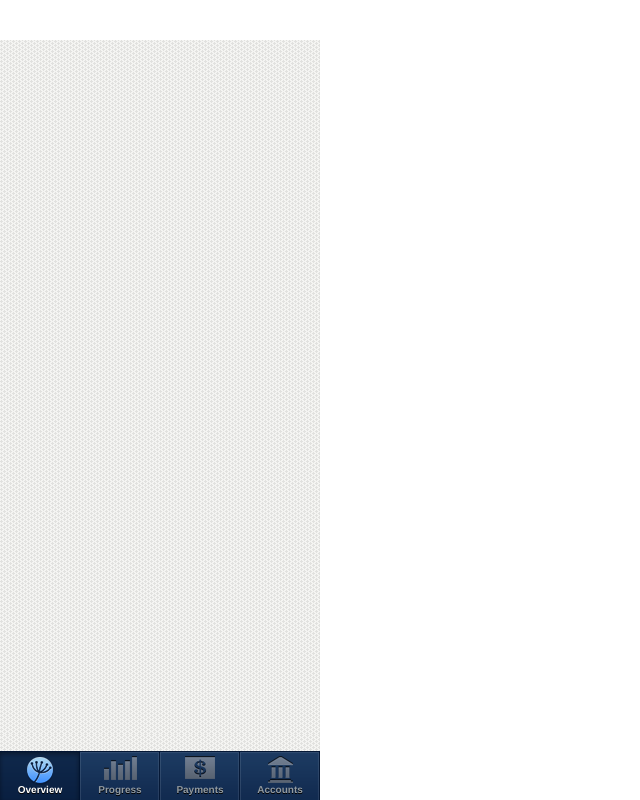
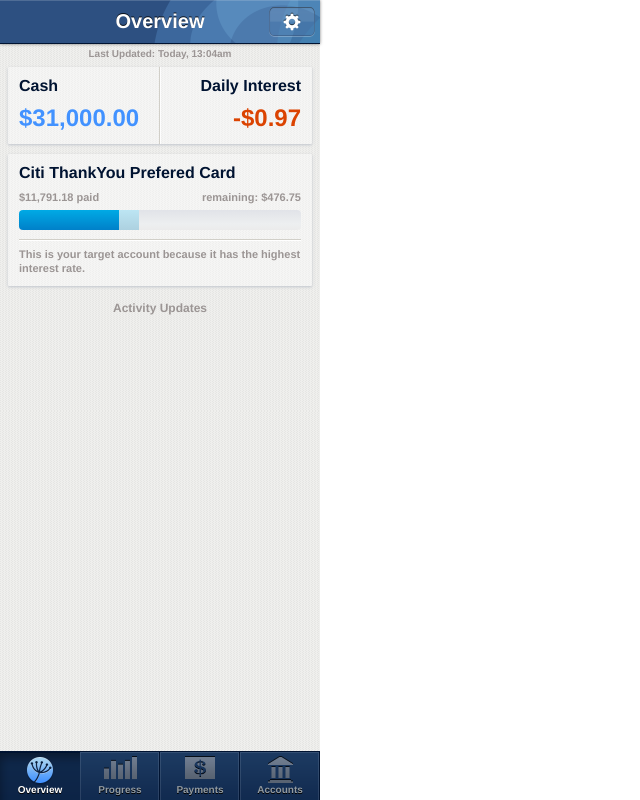
Before and after one commit to marshallbrekka/mobile, a plain HTML site: page app/index.html at #/overview in a window 1280 px wide. Shown: the whole page, without its empty margins (0-640 px from the left). Drawn offline with Linux system fonts and the light colour scheme.

Commit message:
overview page almost completely styled

```diff
--- a/app/css/app.css
+++ b/app/css/app.css
@@ -3,20 +3,77 @@
     position:absolute;
     top:0;
     left:0;
+    width:320px;
     bottom:0;
-    width:320px;
-    font-family:Helvetica,Arial;
+    margin:0;
+    padding:0;
+/*    font-family:"HelveticaNeue-Light", "Helvetica Neue Light",
+                "Helvetica Neue", Helvetica,Arial;*/
+    font-family:Helvetica, Arial, sans-serif;
+}
+
+#header {
+    position:absolute;
+    top:0;
+    left:0;
+    right:0;
+    height:44px;
+    background:url("../ios-images/navbar_bg@2x.png");
+    box-shadow:0 0 3px 0 rgba(0,0,0,0.5);
+    background-size:100%;
+    z-index:100;
+    text-align:center;
+    font-size:20px;
+    font-weight:bold;
+    color:#fff;
+    text-shadow:0 -1px 0 rgba(0,0,0,0.8);
+}
+
+#header .name {
+    display:inline-block;
+    padding-top:11px;
+}
+
+.header-button {
+    margin:7px 5px 0 5px;
+    width:46px;
+    height:30px;
+    background-size:100%;
+}
+
+.header-refresh {
+/*    background-image:url("../ios-images/navbar_button_settings_off@2x.png");*/
+}
+
+.header-settings {
+    background-image:url("../ios-images/navbar_button_settings_off@2x.png");
 }
 
 #view {
     position:absolute;
-    top:40px;
-    bottom:49px;
+    top:44px;
+     bottom:49px;
     left:0;
     right:0;
     background:url("../ios-images/gui_white_pattern_bg@2x.png") fixed;
-    overflow-y: scroll;
+/*    background:url("../img/ios-bg.png") 0 -64px;*/
+    background-size:100%;
+    overflow-y: auto;
     -webkit-overflow-scrolling: touch;
+    -webkit-transform: translateZ(0);
+}
+
+#subview {
+    -webkit-transform: translateZ(0);
+    height:100%;
+    overflow-y:auto;
+}
+
+#scrollarea {
+    min-height:100%;
+    position:relative;
+    padding-bottom:1px;
+    -webkit-transform: translateZ(0);
 }
 
 #menu {
@@ -35,13 +92,15 @@
     text-align:center;
     float:left;
     width:25%;
+    height:49px;
     text-shadow:0 1px 0 #000000;
-    background:url("../ios-images/tabs_bg_off.png") no-repeat;
+    background:url("../ios-images/tabs_bg_off@2x.png") no-repeat;
+    background-size:100%;
 }
 
 #menu li.selected {
     color:#ffffff;
-    background:url("../ios-images/tabs_bg_on.png") no-repeat;
+    background:url("../ios-images/tabs_bg_on@2x.png") no-repeat;
 }
 
 #menu li span {
@@ -53,5 +112,178 @@
 }
 
 .menu-overview span {
-    background:url("../ios-images/tabs_overview_icon_off.png");
+    background-size:26px 29px;
+    background-image:url('../ios-images/tabs_overview_icon_off@2x.png')
 }
+.menu-overview.selected span {
+    background-image:url('../ios-images/tabs_overview_icon_on@2x.png')
+}
+
+.menu-progress span {
+    background-size:33px 25px;
+    background-image:url('../ios-images/tabs_progress_icon_off@2x.png')
+}
+.menu-progress.selected span {
+    background-image:url('../ios-images/tabs_progress_icon_on@2x.png')
+}
+
+.menu-payments span {
+    background-size:30px 25px;
+    background-image:url('../ios-images/tabs_payments_icon_off@2x.png')
+}
+.menu-payments.selected span {
+    background-image:url('../ios-images/tabs_payments_icon_on@2x.png')
+}
+
+.menu-accounts span {
+    background-size:25px 29px;
+    background-image:url('../ios-images/tabs_accounts_icon_off@2x.png')
+}
+.menu-accounts.selected span {
+    background-image:url('../ios-images/tabs_accounts_icon_on@2x.png')
+}
+
+.pane.transparent {
+    background:rgba(255,255,255,0.4);
+}
+
+.pane-header {
+    color:#001331;
+    font-size:16px;
+    font-weight:bold;
+    padding-bottom:6px;
+    line-height:16px;
+}
+
+.pane {
+    position:relative;
+    margin:10px 8px;
+    padding:11px;
+    border-radius:1px;
+    box-shadow:0 1px 3px 0 #c0c5cc;
+}
+
+.left {
+    float:left;
+}
+
+.right {
+    float:right;
+}
+
+.pane-text {
+    margin-top:3px;
+}
+
+.float-overflow {
+    overflow:auto;
+}
+
+.text-right {
+    text-align:right;
+}
+
+.text-small {
+    color:#9b9594;
+    font-size:11px !important;
+    line-height:14px !important;
+    font-weight:bold;
+}
+
+.text-medium {
+    color:#9b9594;
+    font-size:12px !important;
+    line-height:15px !important;
+    font-weight:bold;
+}
+
+.text-large {
+    padding-top:3px;
+    line-height:30px;
+    font-size:24px;
+    font-weight:bold;
+}
+
+.pane-divider {
+    margin-top:6px;
+    border-top:1px solid #fff;
+    padding-top:6px;
+    box-shadow:0 -1px 0 0 #d1cfc8;
+}
+
+.status-text {
+    padding-top:5px;
+    color:#9b9594;
+    text-align:center;
+    font-size:10px;
+    font-weight:bold;
+    margin-bottom:-2px;
+}
+
+.status-divider {
+    height:0px;
+    border-bottom:1px solid #d1cfc8;
+    box-shadow:0 1px 0 0 #fff;
+}
+
+.status-divider span {
+    display:inline-block;
+    padding:0 10px;
+    position:relative;
+    top:-6px;
+    background:url("../ios-images/gui_white_pattern_bg@2x.png") fixed;
+}
+
+.positive {
+    color:#4292ff;
+}
+
+.negative {
+    color:#db4301;
+}
+
+.progress-bar {
+    height:20px;
+    margin:6px 0 10px 0;
+    border-radius:4px;
+    background-image:-webkit-linear-gradient(top, rgb(255,194,0) 0%,rgb(255,164,0) 100%),
+                     -webkit-linear-gradient(top, rgb(0,170,229) 0%,rgb(0,128,201) 100%),
+                     -webkit-linear-gradient(top, rgb(188,229,243) 0%,rgb(173,209,224) 100%),
+                     -webkit-linear-gradient(top, rgb(225,227,232) 0%,rgb(237,239,240) 70%, rgb(235,235,235) 100%);
+    background-size:0px 0px, 100px 100%, 120px 100%, 100% 100%;
+    background-repeat:no-repeat;
+}
+
+#reload {
+    position:absolute;
+    height:40px;
+    top:-40px;
+    left:0;
+    right:0;
+    background:#730000;
+}
+
+#overview-assets {
+    height:55px;
+}
+
+#overview-assets .left, #overview-assets .right {
+    position:absolute;
+    top:0;
+    bottom:0;
+    padding:11px;
+}
+
+#overview-assets .left {
+    left:1px;
+    right:50%;
+    margin-left:-1px;
+    border-right:1px solid #d1cfc8;
+}
+
+#overview-assets .right {
+    right:1px;
+    left:50%;
+    margin-right:-1px;
+    border-left:1px solid rgba(255,255,255,0.9);
+}
--- a/app/index.html
+++ b/app/index.html
@@ -9,30 +9,55 @@
                  width=device-width,
                  user-scalable=no" />
   <title>ReadyForZero</title>
-  <link rel="stylesheet" href="css/reset.css"/>
+<link rel="stylesheet" href="css/reset.css"/>
 <link rel="stylesheet" href="css/app.css"/>
 </head>
 <body>
-  <div id="view">
-    <div style="height:600px"></div>
+<div id="header">
+  <div class="left header-refresh header-button"></div>
+  <div class="right header-settings header-button"></div>
+  <span class="name">Overview</span>
+</div>
+<div id="view">
+  <div id="subview">
+    <div id="scrollarea" ng-view></div>
   </div>
-  <ul ng-controller="Menu" id="menu">
+</div>
+<ul ng-controller="Menu" id="menu">
     <li ng-repeat="path in paths"
+        class="menu-{{path}}"
         ng-class="pathIndex | ifEqual:$index:'selected'"
         rfz-tap="go($index)">
-      <span style="background-image:url('ios-images/tabs_{{path}}_icon_{{pathIndex | ifEqual:$index:'on':'off'}}.png');">{{path | capitalize}}</span>
+      <span>{{path | capitalize}}</span>
     </li>
   </ul>
   <!-- In production use:
   <script src="//ajax.googleapis.com/ajax/libs/angularjs/1.0.4/angular.min.js"></script>
   -->
+<script>
+var container = document.getElementsByTagName("body")[0];
+var view =
+document.getElementById("view").addEventListener("touchmove",function(e)
+{
+  e.stopPropagation();
+});
+container.addEventListener("touchmove", function(evt){
+evt.stopPropagation();
+evt.preventDefault();
+}, false);
 
+
+</script>
   <script src="lib/jquery-1.9.1.js"></script>
   <script src="lib/angular/angular.js"></script>
   <script src="lib/spin.js"></script>
   <script src="js/app.js"></script>
-  <script src="js/controllers/Menu.js"></script>
   <script src="js/filters.js"></script>
+  <script src="js/controllers/menu.js"></script>
+  <script src="js/controllers/overview.js"></script>
+  <script src="js/controllers/progress.js"></script>
+  <script src="js/controllers/payments.js"></script>
+  <script src="js/controllers/accounts.js"></script>
   <script src="js/directive/tap.js"></script>
 </body>
 </html>
--- a/app/js/app.js
+++ b/app/js/app.js
@@ -3,7 +3,7 @@
 // Declare app level module which depends on filters, and services
 var RFZ = angular.module('RFZ', ['RFZ.filters'/*, 'RFZ.services', 'RFZ.directives'*/]).
   config(['$routeProvider', function($routeProvider) {
-/*    $routeProvider.when('/overview',
+    $routeProvider.when('/overview',
                         {templateUrl: 'partials/overview.html',
                          controller: Overview});
     $routeProvider.when('/progress',
@@ -15,6 +15,6 @@
     $routeProvider.when("/accounts",
                        {templateUrl: "partials/accounts.html",
                         controller: Accounts})
-    $routeProvider.otherwise({redirectTo: '/'});*/
+    $routeProvider.otherwise({redirectTo: '/overview'});
   }]);
 var directives = angular.module('RFZ.directives', [])
--- /dev/null
+++ b/app/js/controllers/accounts.js
@@ -0,0 +1,3 @@
+function Accounts($scope) {
+
+}
--- /dev/null
+++ b/app/js/controllers/overview.js
@@ -0,0 +1,3 @@
+function Overview($scope) {
+
+}
--- /dev/null
+++ b/app/js/controllers/payments.js
@@ -0,0 +1,3 @@
+function Payments($scope) {
+
+}
--- /dev/null
+++ b/app/js/controllers/progress.js
@@ -0,0 +1,2 @@
+function Progress($scope) {
+}
--- a/app/js/directive/tap.js
+++ b/app/js/directive/tap.js
@@ -1,7 +1,17 @@
 RFZ.directive("rfzTap", function() {
+
+
   return function(scope, element, attrs) {
-    element.bind('click', function() {
+    element.bind("touchstart", function() {
+      element.addClass("touch-start");
+      element.bind("touchend", function() {
+        element.removeClass("touch-start");
+        scope.$apply(attrs["rfzTap"]);
+      });
+    });
+
+/*    element.bind('click', function() {
       scope.$apply(attrs["rfzTap"]);
-    });
+    });*/
   }
 });
--- /dev/null
+++ b/app/partials/overview.html
@@ -0,0 +1,26 @@
+<div class="status-text">Last Updated: Today, 13:04am{{lastUpdated}}</div>
+<div class="pane transparent" id="overview-assets">
+  <div class="left">
+    <div class="pane-header">Cash</div>
+    <div class="text-large positive">$31,000.00</div>
+  </div>
+  <div class="right text-right">
+    <div class="pane-header">Daily Interest</div>
+    <div class="text-large negative">-$0.97</div>
+  </div>
+</div>
+
+<div class="pane transparent">
+  <div class="pane-header">Citi ThankYou Prefered Card</div>
+  <div class="float-overflow pane-text">
+    <span class="right text-small">remaining: $476.75</span>
+    <span class="left text-small">$11,791.18 paid</span>
+  </div>
+  <div class="progress-bar"></div>
+  <div class="text-small pane-text pane-divider">
+    This is your target account because it has the highest interest
+    rate.
+  </div>
+</div>
+
+<div class="status-text text-medium">Activity Updates</div>
```
Also changed, not shown: app/.#index.html (deleted, +0 -1 lines), app/img/ios-bg.png (added), app/lib/angular/angular.js, 3 other files.
